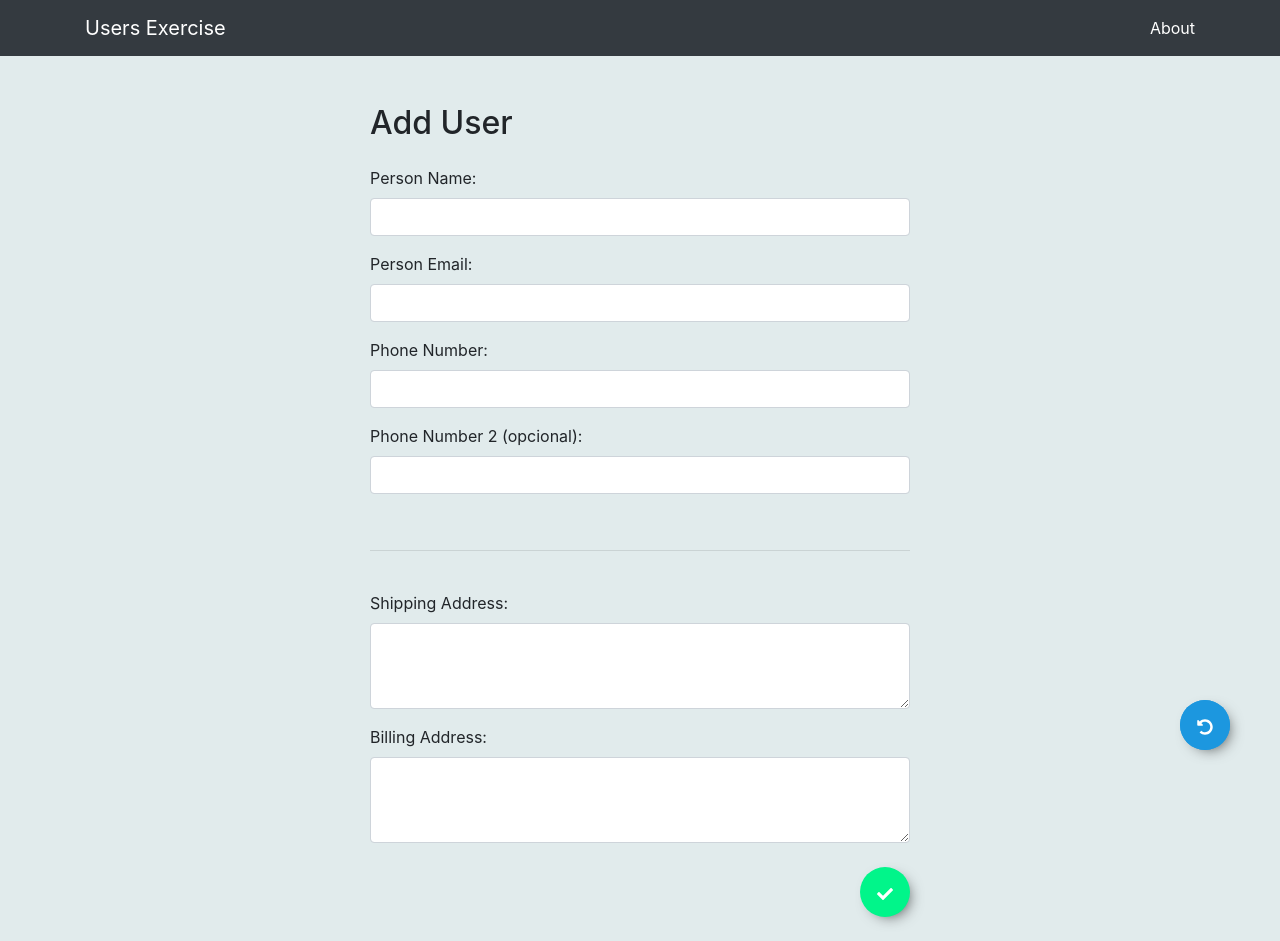
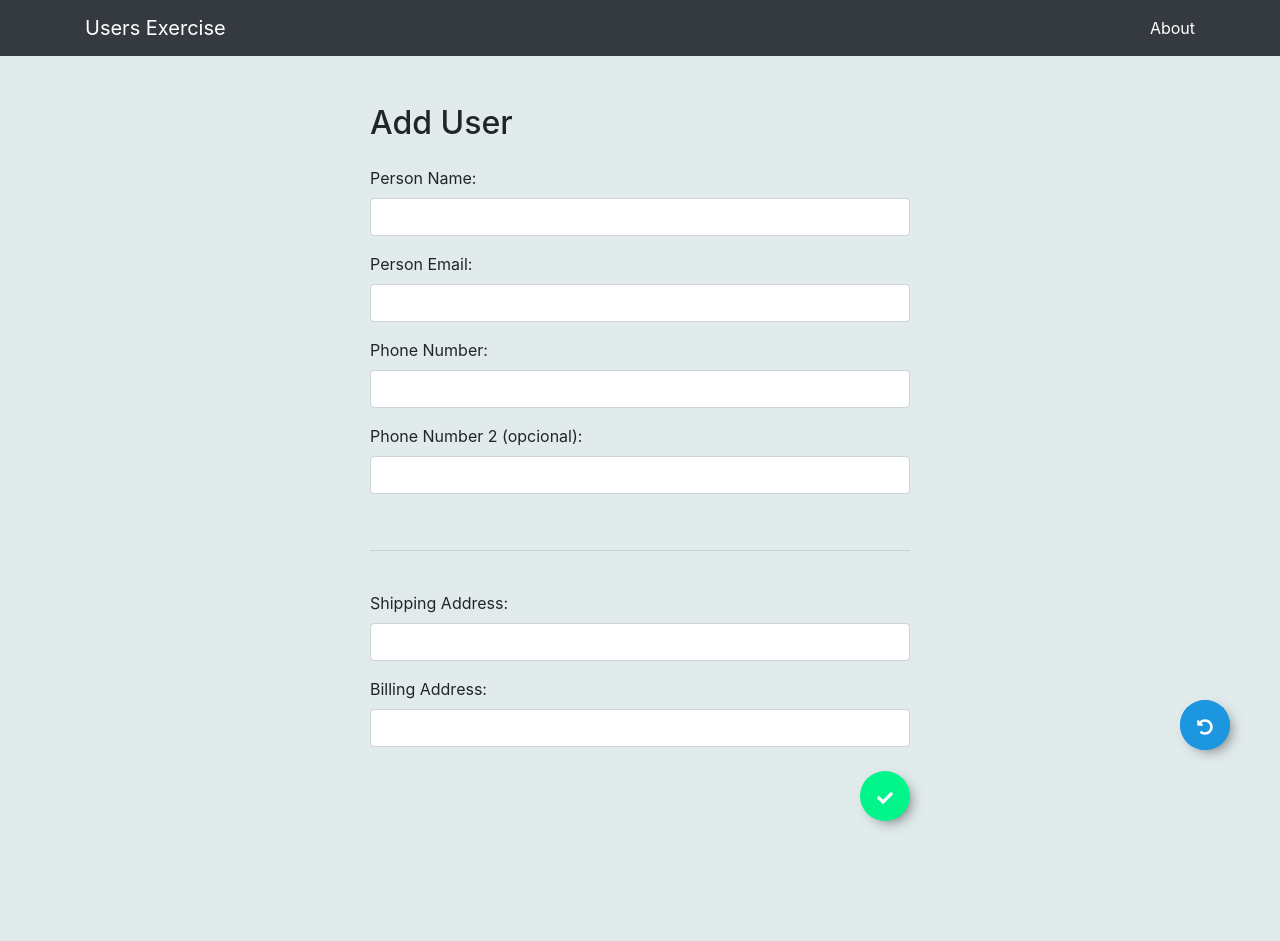
Before and after one commit to matildearagao/turbine-exercise, a React (Create React App) app: page /adduser in a window 1280 px wide. After the commit the page ends 845 px from the top, so only its background shows below. Built offline with nearby package versions, Linux system fonts and the light colour scheme; no server answers.

Commit message:
render just one component

```diff
--- a/db.json
+++ b/db.json
@@ -62,6 +62,15 @@
       "shipping": "Got Street 19 ",
       "billing": "Got Street 19 ",
       "id": 8
+    },
+    {
+      "name": "teste",
+      "email": "teste305@gmail",
+      "phone1": "888",
+      "phone2": "",
+      "shipping": "fdegdsg",
+      "billing": "fdsgsd",
+      "id": 12
     }
   ]
 }
--- a/package.json
+++ b/package.json
@@ -10,6 +10,7 @@
     "react": "^16.8.6",
     "react-bootstrap": "^1.0.0-beta.8",
     "react-dom": "^16.8.6",
+    "react-hooks": "^1.0.1",
     "react-icons": "^3.5.0",
     "react-router-dom": "^5.0.0",
     "react-scripts": "2.1.8"
@@ -29,5 +30,8 @@
     "not dead",
     "not ie <= 11",
     "not op_mini all"
-  ]
+  ],
+  "devDependencies": {
+    "eslint-plugin-react-hooks": "^1.6.0"
+  }
 }
--- a/src/App.js
+++ b/src/App.js
@@ -4,7 +4,6 @@ import "./App.css";
 
 import UserList from "./Components/UserList";
 import UserInput from "./Components/UserInput";
-import UserEdit from "./Components/UserEdit";
 import About from "./Components/About";
 import Navbar from "./Components/Globals/Navbar";
 
@@ -17,8 +16,8 @@ class App extends Component {
           <Switch>
             <Route path="/" component={UserList} exact />
             <Route path="/about" component={About} />
-            <Route path="/adduser" component={UserInput} />
-            <Route path="/edituser-:id" component={UserEdit} />
+            <Route path="/adduser" component={props =>  <UserInput {...props} isEdit={false}/>} />
+            <Route path="/edituser-:id" component={props =>  <UserInput {...props} isEdit={true}/>} />
           </Switch>
         </BrowserRouter>
       </div>
--- a/src/Components/User.js
+++ b/src/Components/User.js
@@ -43,7 +43,7 @@ const User = ({ user, handleExpand }) => {
             </p>
           </div>
           <div className="text-right">
-            <Link to={`edituser-${user.id}`}>
+            <Link to={`edituser-${user.id}`}  >
               <button className="btn-edit">
                 <FaPen />
               </button>
--- a/src/Components/UserInput.js
+++ b/src/Components/UserInput.js
@@ -1,49 +1,136 @@
 import React, { Component } from "react";
 import { Link, Redirect } from "react-router-dom";
-import { FaUndoAlt, FaCheck } from "react-icons/fa";
+import { FaUndoAlt, FaCheck, FaTrashAlt } from "react-icons/fa";
 
 import axios from "axios";
 
 export default class UserInput extends Component {
   state = {
+    user: {
       name: "",
       email: "",
       phone1: "",
       phone2: "",
       shipping: "",
-    billing: "",
-    toHome: false
+      billing: ""
+    },
+    toHome: false,
+    isEdit: false
   };
 
-  //post user to db through post method
+  //get user based on user id
+  componentDidMount = () => {
+    const id = this.props.match.params.id;
+    axios.get(`http://localhost:3000/data/${id}`).then(res => {
+      this.setState({
+        user: res.data,
+        isEdit: this.props
+      });
+    });
+  };
+
+  //send to db thourgh patch method
   handleSubmit = e => {
     e.preventDefault();
+    const id = this.props.match.params.id;
+    const user = this.state.user;
 
     const data = {
-      name: this.state.name,
-      email: this.state.email,
-      phone1: this.state.phone1,
-      phone2: this.state.phone2,
-      shipping: this.state.shipping,
-      billing: this.state.billing
+      name: user.name,
+      email: user.email,
+      phone1: user.phone1,
+      phone2: user.phone2,
+      shipping: user.shipping,
+      billing: user.billing
     };
 
+    if (this.state.isEdit) {
+      axios.patch(`http://localhost:3000/data/${id}`, { ...data }).then(res => {
+        this.setState({
+          toHome: true
+        });
+      });
+    } else {
       axios.post("http://localhost:3000/data", { ...data }).then(res => {
         this.setState({
           toHome: true
         });
       });
+    }
     e.target.reset();
   };
 
   //handle changes in inputs
   handleChange = e => {
     this.setState({
+      user: {
+        ...this.state.user,
         [e.target.name]: e.target.value
+      }
+    });
+  };
+  //delete user
+  handleDelete = e => {
+    e.preventDefault();
+    const id = this.props.match.params.id;
+    const user = this.state.user;
+
+    const data = {
+      name: user.name,
+      email: user.email,
+      phone1: user.phone1,
+      phone2: user.phone2,
+      shipping: user.shipping,
+      billing: user.billing
+    };
+
+    axios.delete(`http://localhost:3000/data/${id}`, { ...data }).then(res => {
+      this.setState({
+        toHome: true
+      });
     });
   };
 
+  renderButton = () => {
+    if (this.state.isEdit) {
+      return (
+        <div className="d-flex justify-content-between my-4">
+          <button className="btn-round btn-red" onClick={this.handleDelete}>
+            <FaTrashAlt />
+          </button>
+          <button
+            type="submit"
+            onSubmit={this.handleSubmit}
+            className="btn-round btn-green"
+          >
+            <FaCheck />
+          </button>
+        </div>
+      );
+    }
+    return (
+      <div className="d-flex justify-content-end my-4">
+        <button
+          type="submit"
+          onSubmit={this.handleSubmit}
+          className="btn-round btn-green"
+        >
+          <FaCheck />
+        </button>
+      </div>
+    );
+  };
+
+  renderTitle = () => {
+    if (this.state.isEdit) {
+      return "Edit User";
+    }
+    return "Add User";
+  };
+
   render() {
+    const { name, email, phone1, phone2, shipping, billing } = this.state.user;
+
     if (this.state.toHome === true) {
       return <Redirect to="/" />;
     }
@@ -52,7 +139,7 @@ export default class UserInput extends Component {
       <div className="container u-margin-top">
         <div className="row">
           <div className="col-sm-12 col-md-6 mx-auto">
-            <h2 className="my-4">Add User </h2>
+            <h2 className="my-4">{this.renderTitle()} </h2>
             <form onSubmit={this.handleSubmit}>
               <div className="form-group">
                 <label htmlFor="name">Person Name: </label>
@@ -62,6 +149,7 @@ export default class UserInput extends Component {
                   name="name"
                   id="name"
                   onChange={this.handleChange}
+                  defaultValue={name}
                   required
                 />
               </div>
@@ -73,6 +161,7 @@ export default class UserInput extends Component {
                   name="email"
                   id="email"
                   onChange={this.handleChange}
+                  defaultValue={email}
                   required
                 />
               </div>
@@ -84,6 +173,7 @@ export default class UserInput extends Component {
                   name="phone1"
                   id="phone1"
                   onChange={this.handleChange}
+                  defaultValue={phone1}
                   required
                 />
               </div>
@@ -95,6 +185,7 @@ export default class UserInput extends Component {
                   name="phone2"
                   id="phone2"
                   onChange={this.handleChange}
+                  defaultValue={phone2}
                 />
               </div>
 
@@ -104,35 +195,29 @@ export default class UserInput extends Component {
 
               <div className="form-group">
                 <label htmlFor="shipping">Shipping Address: </label>
-                <textarea
+                <input
                   rows="3"
                   className="form-control"
                   name="shipping"
                   id="shipping"
                   onChange={this.handleChange}
+                  defaultValue={shipping}
                   required
                 />
               </div>
               <div className="form-group">
                 <label htmlFor="billing"> Billing Address:</label>
-                <textarea
+                <input
                   rows="3"
                   className="form-control"
                   name="billing"
                   id="billing"
                   onChange={this.handleChange}
+                  defaultValue={billing}
                   required
                 />
               </div>
-              <div className="d-flex justify-content-end my-4">
-                <button
-                  type="submit"
-                  onSubmit={this.handleSubmit}
-                  className="btn-round btn-green"
-                >
-                  <FaCheck />
-                </button>
-              </div>
+              {this.renderButton()}
             </form>
           </div>
         </div>
--- a/src/Components/UserList.js
+++ b/src/Components/UserList.js
@@ -9,9 +9,9 @@ import { FaPlus } from "react-icons/fa";
 export default class UserList extends Component {
   state = {
     users: [],
-    filtered: []
+    filtered: [],
+    isEdit: false
   };
-
 
   componentDidMount() {
     //fetch data from json server
@@ -38,7 +38,12 @@ export default class UserList extends Component {
     if (this.state.users.length > 0) {
       return this.state.filtered.map(user => {
         return (
-          <User key={user.id} user={user} handleExpand={this.handleExpand} />
+          <User
+            key={user.id}
+            user={user}
+            handleExpand={this.handleExpand}
+            handleEdit={this.handleEdit}
+          />
         );
       });
     }
@@ -54,8 +59,15 @@ export default class UserList extends Component {
         } else {
           user.expand = false;
         }
+
         return user;
       })
+    });
+  };
+
+  handleEdit = () => {
+    this.setState({
+      isEdit: true
     });
   };
 
```
Also changed, not shown: 1 other file (tests, documents, lock files or other folders). Lines whose indentation alone changed are shown as unchanged.
